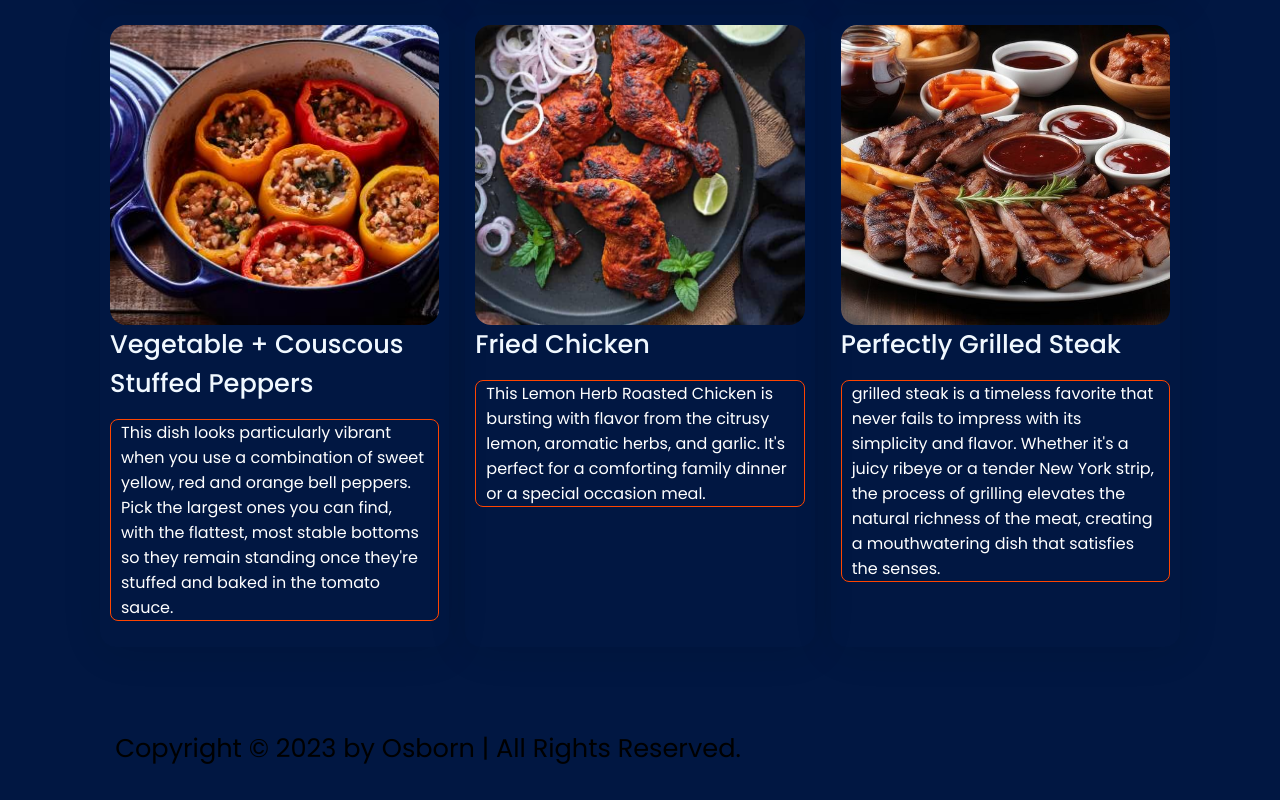
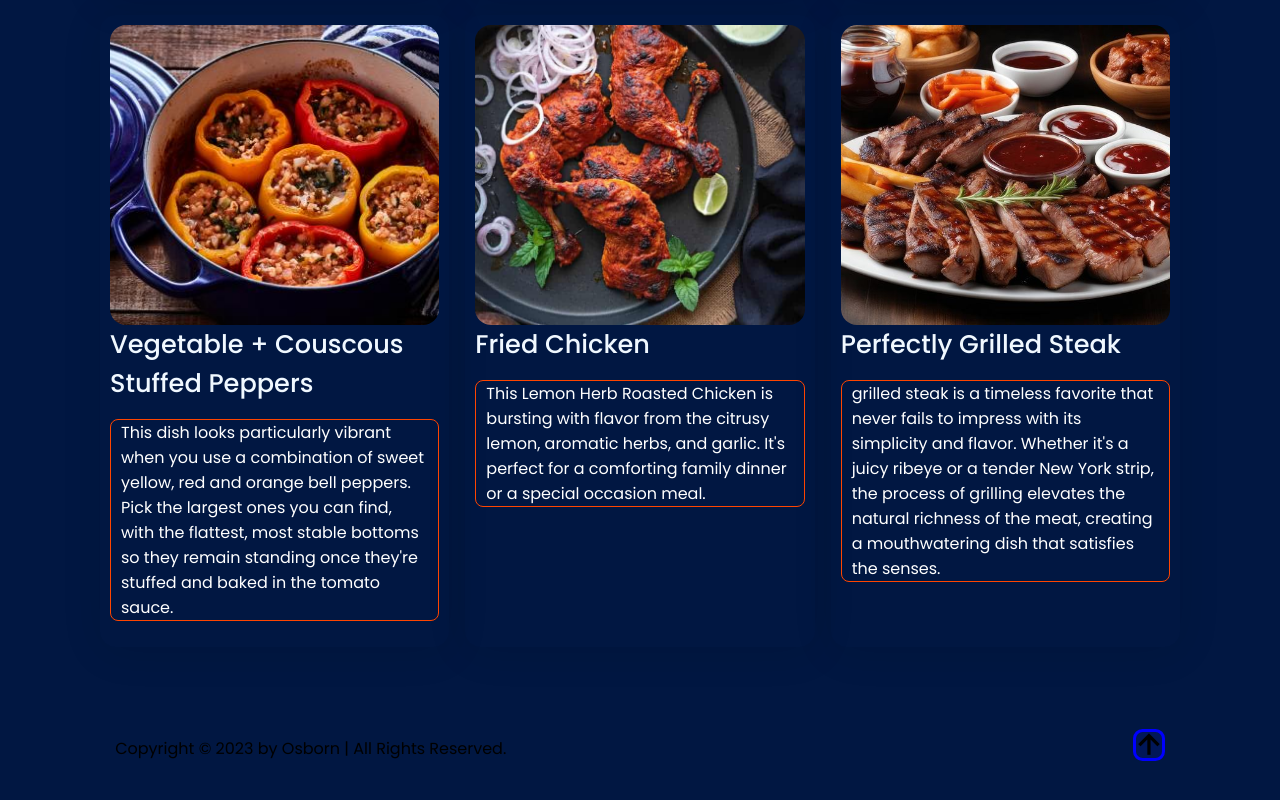
Before and after one commit to OsbornNyakaru/html-image-links, a plain HTML site: page image_links.html in a window 1280 px wide. Shown: the part 4952-5752 px from the top of the page. Drawn offline with nearby package versions, Linux system fonts and the light colour scheme.

Commit message:
styling footer

```diff
--- a/image_links.html
+++ b/image_links.html
@@ -213,7 +213,7 @@
             </div>
 
             <div class="footer-iconTop">
-                <a href="#"><ion-icon name="arrow-up"></ion-icon></a>
+                <a href="#"><i class='bx bx-up-arrow-alt'></i></a>
 
                 <span class="animate scroll" style="--i:3;"></span>
             </div>
--- a/style.css
+++ b/style.css
@@ -381,7 +381,7 @@ h3 {
     align-items: center;
     flex-wrap: wrap;
     padding: 2rem 9%;
-    background: var(--second-bg-color);
+    background: transparent;
 }
 
 .footer-text,
@@ -390,7 +390,8 @@ h3 {
 }
 
 .footer-text p {
-    font-size: 1.6rem;
+    font-size: 1rem;
+    align-items: center;
 }
 
 .footer-iconTop a {
@@ -399,11 +400,13 @@ h3 {
     justify-content: center;
     align-items: center;
     padding: .8rem;
-    background: var(--main-color);
-    border: .2rem solid var(--main-color);
+    background: rgb(1, 23, 88);
+    border: .2rem solid blue;
     border-radius: .6rem;
     z-index: 1;
     overflow: hidden;
+    width: 20px;
+    height: 20px;
 }
 
 .footer-iconTop a::before {
@@ -413,7 +416,7 @@ h3 {
     left: 0;
     width: 0;
     height: 100%;
-    background: var(--second-bg-color);
+    background: #011742;
     z-index: -1;
     transition: .5s;
 }
@@ -423,11 +426,11 @@ h3 {
 }
 
 
-.footer-iconTop a ion-icon {
+.footer-iconTop a i {
     font-size: 2.4rem;
-    color: var(--bg-color);
+    color: black;
 }
 
-.footer-iconTop a:hover ion-icon {
-    color: var(--main-color);
+.footer-iconTop a:hover i {
+    color: rgb(1, 1, 20);
 }
```
